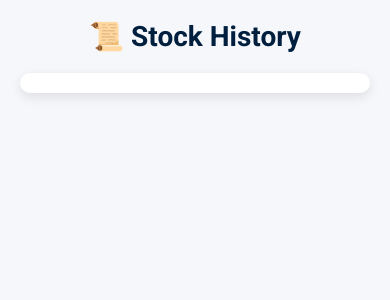
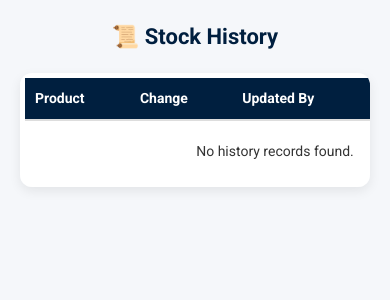
Before and after one commit to yogizx/RMS, a Django app: page /inventory/stock-history/ in a window 390 px wide. Shown: the top 300 px of the page. Run offline with Django 5.2, Linux system fonts and the light colour scheme; a user stored in the database is signed in; data that the repository does not hold is empty.

Commit message:
Update stock_history.html

```diff
--- a/Inventory/templates/Inventory/stock_history.html
+++ b/Inventory/templates/Inventory/stock_history.html
@@ -6,41 +6,63 @@
 <title>Stock History</title>
 <link href="https://fonts.googleapis.com/css2?family=Roboto:wght@400;500;700&display=swap" rel="stylesheet">
 <style>
-    * { box-sizing: border-box; margin:0; padding:0; font-family: 'Roboto', sans-serif; }
-    body { background: #f5f7fa; color: #333; padding: 20px; }
+    * { box-sizing: border-box; margin: 0; padding: 0; font-family: 'Roboto', sans-serif; }
+    body { background: #f5f7fa; color: #333; padding: 20px; line-height: 1.5; }
 
-    h1 { text-align:center; font-size:28px; margin-bottom: 20px; color:#001f3f; }
+    h1 { text-align: center; font-size: 26px; margin-bottom: 20px; color: #001f3f; font-weight: 700; }
 
     /* ---------- Table Container ---------- */
-    .table-container { overflow-x:auto; background:#fff; border-radius:12px; padding:10px; box-shadow:0 4px 12px rgba(0,0,0,0.1); }
-
-    table { width:100%; border-collapse: separate; border-spacing:0; min-width:600px; }
-    th, td { padding:12px 15px; text-align:left; font-size:14px; }
-    th { background:#001f3f; color:#fff; font-weight:600; border-bottom:2px solid #ddd; }
-    tr:nth-child(even) { background:#f9f9f9; }
-    tr:hover { background:#e3f2fd; }
-
-    /* ---------- Responsive Cards for Mobile ---------- */
-    @media(max-width:768px) {
-        table { display:none; }
-        .history-cards { display:grid; gap:15px; }
-        .history-card { background:#fff; padding:15px; border-radius:12px; box-shadow:0 4px 12px rgba(0,0,0,0.08); }
-        .history-card h2 { font-size:16px; margin-bottom:8px; color:#001f3f; }
-        .history-card p { font-size:14px; margin:4px 0; }
-        .history-card span { font-weight:500; color:#007bff; }
+    .table-container {
+        overflow-x: auto;
+        background: #fff;
+        border-radius: 12px;
+        padding: 10px;
+        box-shadow: 0 4px 12px rgba(0,0,0,0.08);
     }
 
-    /* ---------- Table Scrollbar Styling ---------- */
-    .table-container::-webkit-scrollbar { height:8px; }
-    .table-container::-webkit-scrollbar-thumb { background:#001f3f; border-radius:4px; }
-    .table-container::-webkit-scrollbar-track { background:#f0f0f0; border-radius:4px; }
+    table {
+        width: 100%;
+        border-collapse: separate;
+        border-spacing: 0;
+        min-width: 600px;
+    }
+
+    th, td {
+        padding: 12px 15px;
+        text-align: left;
+        font-size: 14px;
+        white-space: nowrap;
+    }
+
+    th {
+        background: #001f3f;
+        color: #fff;
+        font-weight: 600;
+        border-bottom: 2px solid #ddd;
+    }
+
+    tr:nth-child(even) { background: #f9f9f9; }
+    tr:hover { background: #e3f2fd; transition: background 0.3s ease; }
+
+    /* ---------- Scrollbar Styling ---------- */
+    .table-container::-webkit-scrollbar { height: 8px; }
+    .table-container::-webkit-scrollbar-thumb { background: #001f3f; border-radius: 4px; }
+    .table-container::-webkit-scrollbar-track { background: #f0f0f0; border-radius: 4px; }
+
+    /* ---------- Responsive: Force Scroll on Mobile ---------- */
+    @media(max-width: 768px) {
+        .table-container { padding: 5px; }
+        table { min-width: 500px; font-size: 13px; }
+        th, td { padding: 10px; }
+        h1 { font-size: 22px; }
+    }
 </style>
 </head>
 <body>
 
 <h1>📜 Stock History</h1>
 
-<!-- Desktop Table -->
+<!-- Responsive Table -->
 <div class="table-container">
     <table>
         <thead>
@@ -58,8 +80,8 @@
                 <td>{{ item.product.name }}</td>
                 <td>{{ item.change_quantity }}</td>
                 <td>{{ item.updated_by }}</td>
-                <td>{{ item.timestamp }}</td>
-                <td>{{ item.note }}</td>
+                <td>{{ item.timestamp|date:"Y-m-d H:i" }}</td>
+                <td>{{ item.note|default:"-" }}</td>
             </tr>
             {% empty %}
             <tr>
@@ -70,18 +92,5 @@
     </table>
 </div>
 
-<!-- Mobile Cards -->
-<div class="history-cards">
-    {% for item in history %}
-    <div class="history-card">
-        <h2>{{ item.product.name }}</h2>
-        <p><strong>Change:</strong> <span>{{ item.change_quantity }}</span></p>
-        <p><strong>Updated By:</strong> {{ item.updated_by }}</p>
-        <p><strong>Time:</strong> {{ item.timestamp }}</p>
-        <p><strong>Note:</strong> {{ item.note|default:"-" }}</p>
-    </div>
-    {% endfor %}
-</div>
-
 </body>
 </html>
```
